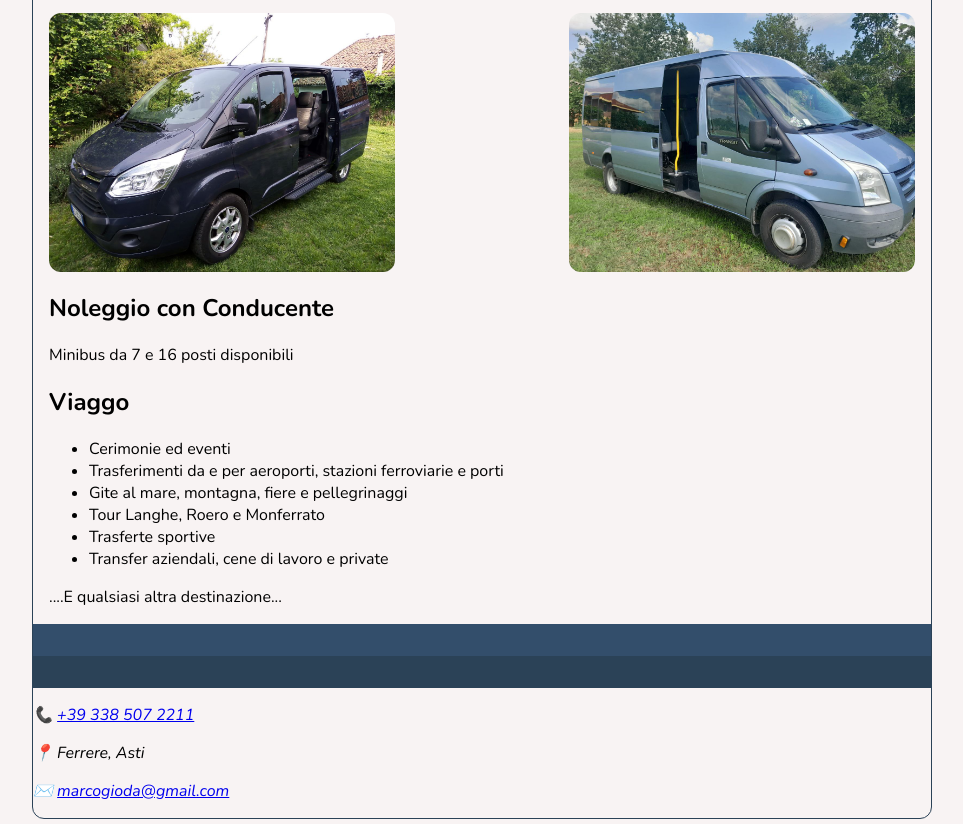
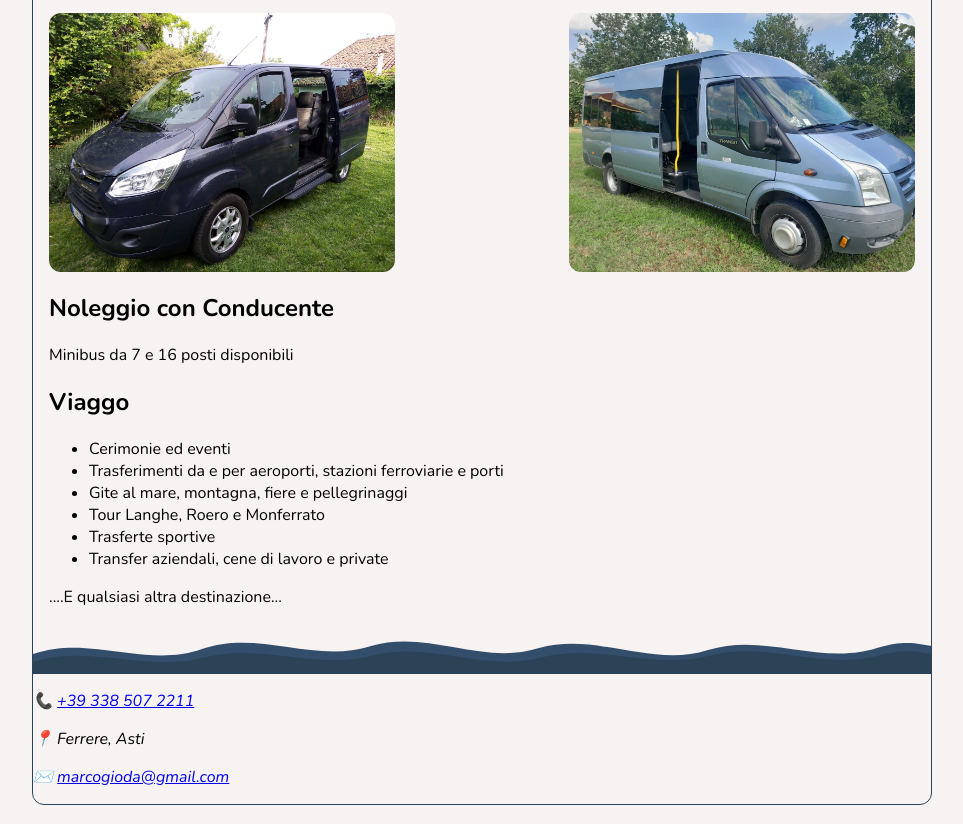
Before and after one commit to zenidreney/gioda-website, a website: page index.html in a window 1280 px wide. Shown: the part 155-979 px from the top of the page, without its empty margins (158-1121 px from the left). Drawn offline with nearby package versions, Linux system fonts and the light colour scheme.

Commit message:
style: add document margins. create decorative waves at the footer.

```diff
--- a/index.html
+++ b/index.html
@@ -52,8 +52,10 @@
       <p>....E qualsiasi altra destinazione... </p>
     </section>
 
-    <div class="wave wave-1" aria-hidden="true"></div>
-    <div class="wave wave-2" aria-hidden="true"></div>
+    <div class="wave-container" aria-hidden="true">
+      <div class="wave wave-1"></div>
+      <div class="wave wave-2"></div>
+    </div>
   </main>
 
   <footer>
--- a/styles.css
+++ b/styles.css
@@ -27,6 +27,7 @@ img.hero-image {
 
 /* Containers */
 
+header,
 section {
     margin: var(--doc-margin);
 
@@ -49,15 +50,45 @@ section.images-container {
 
 /* Deco */
 
-div.wave {
+/* div.wave {
     width: 100%;
     height: 32px;
 }
 
 div.wave-1 {
     background-color: #334e6b;
+    clip-path: path("M0,25 C200,50 400,0 600,25 C750,45 850,10 900,25 L900,50 L0,50 Z");
+
 }
 
 div.wave-2 {
     background-color: #2b4257;
+    clip-path: path("M0,15 C150,35 350,0 550,20 C700,38 820,5 900,18 L900,50 L0,50 Z");
+
+} */
+
+div.wave-container {
+    position: relative;
+    width: 100%;
+    height: 50px;
 }
+
+div.wave {
+    position: absolute;
+    top: 0;
+    left: 0;
+    width: 100%;
+    height: 50px;
+}
+
+div.wave-1 {
+    background-color: #334e6b;
+    clip-path: path("M0,30 C56,10 113,45 169,25 C225,5 281,40 338,22 C394,5 450,42 506,24 C563,8 619,44 675,26 C731,8 788,42 844,24 C872,15 886,20 900,22 L900,50 L0,50 Z");
+    z-index: 1;
+}
+
+div.wave-2 {
+    background-color: #2b4257;
+    clip-path: path("M0,38 C56,20 113,48 169,34 C225,18 281,46 338,32 C394,16 450,48 506,34 C563,18 619,46 675,32 C731,16 788,46 844,32 C872,24 886,28 900,30 L900,50 L0,50 Z");
+    z-index: 2;
+}
```
